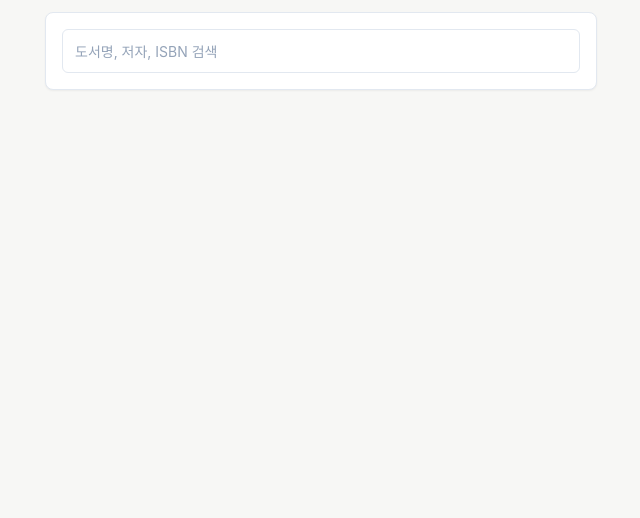
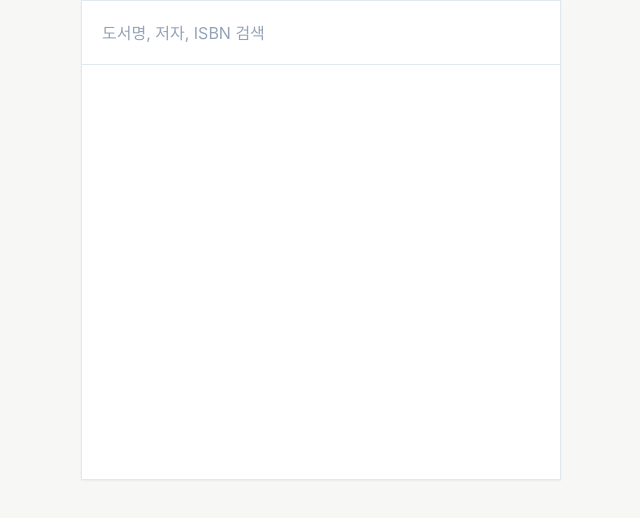
Before and after one commit to yujinl9654/notion-book-search, a React (Vite) app: page / in a window 1280 px wide. Shown: the top 518 px of the page, without its empty margins (319-959 px from the left). Built offline with nearby package versions, Linux system fonts and the light colour scheme.

Commit message:
[impv] 도서 검색 위젯을 정사각형 레이아웃으로 조정

```diff
--- a/src/features/book-search/ui/SearchPanel.tsx
+++ b/src/features/book-search/ui/SearchPanel.tsx
@@ -12,14 +12,14 @@ export default function SearchPanel({
   onChange,
 }: SearchPanelProps) {
   return (
-    <section>
+    <section className="shrink-0">
       <label className="sr-only" htmlFor="book-search-input">
         도서 검색어
       </label>
       <input
         aria-busy={isSubmitting}
         autoComplete="off"
-        className="h-11 w-full rounded-md border border-slate-200 bg-white px-3 text-sm text-slate-950 outline-none transition placeholder:text-slate-400 focus:border-slate-400 focus:ring-2 focus:ring-slate-200"
+        className="h-16 w-full rounded-none border-0 border-b border-slate-200 bg-white px-5 text-base text-slate-950 outline-none transition placeholder:text-slate-400 focus:border-slate-400"
         id="book-search-input"
         name="query"
         onChange={onChange}
--- a/src/pages/book-search/ui/BookSearchPage.tsx
+++ b/src/pages/book-search/ui/BookSearchPage.tsx
@@ -136,21 +136,23 @@ export default function BookSearchPage() {
 
   return (
     <main className="min-h-screen bg-[#f7f7f5] text-slate-950">
-      <div className="mx-auto w-full max-w-xl px-3 py-3">
-        <section className="rounded-lg border border-slate-200 bg-white p-4 shadow-sm">
+      <div className="mx-auto w-[480px]">
+        <section
+          className="flex h-[480px] w-[480px] flex-col overflow-hidden border border-slate-200 bg-white p-0 shadow-sm"
+          data-testid="book-search-widget"
+        >
           <SearchPanel
             inputValue={inputValue}
             isSubmitting={isSubmitting}
             onChange={handleChange}
           />
 
-          {requestState.status !== "idle" ? (
-            <div className="mt-3 rounded-lg border border-slate-200 bg-white p-1 shadow-sm">
+          <div
+            className="min-h-0 flex-1 overflow-y-auto bg-white p-2"
+            data-testid="book-search-results"
+          >
             {requestState.status === "success" ? (
-                <div
-                  className="max-h-80 space-y-1 overflow-y-auto"
-                  role="listbox"
-                >
+              <div className="space-y-1" role="listbox">
                 {requestState.items.map((book) => (
                   <BookCard book={book} key={book.id} />
                 ))}
@@ -179,7 +181,6 @@ export default function BookSearchPage() {
               />
             ) : null}
           </div>
-          ) : null}
         </section>
       </div>
     </main>
```
Also changed, not shown: 4 other files (tests, documents, lock files or other folders). Lines whose indentation alone changed are shown as unchanged.
